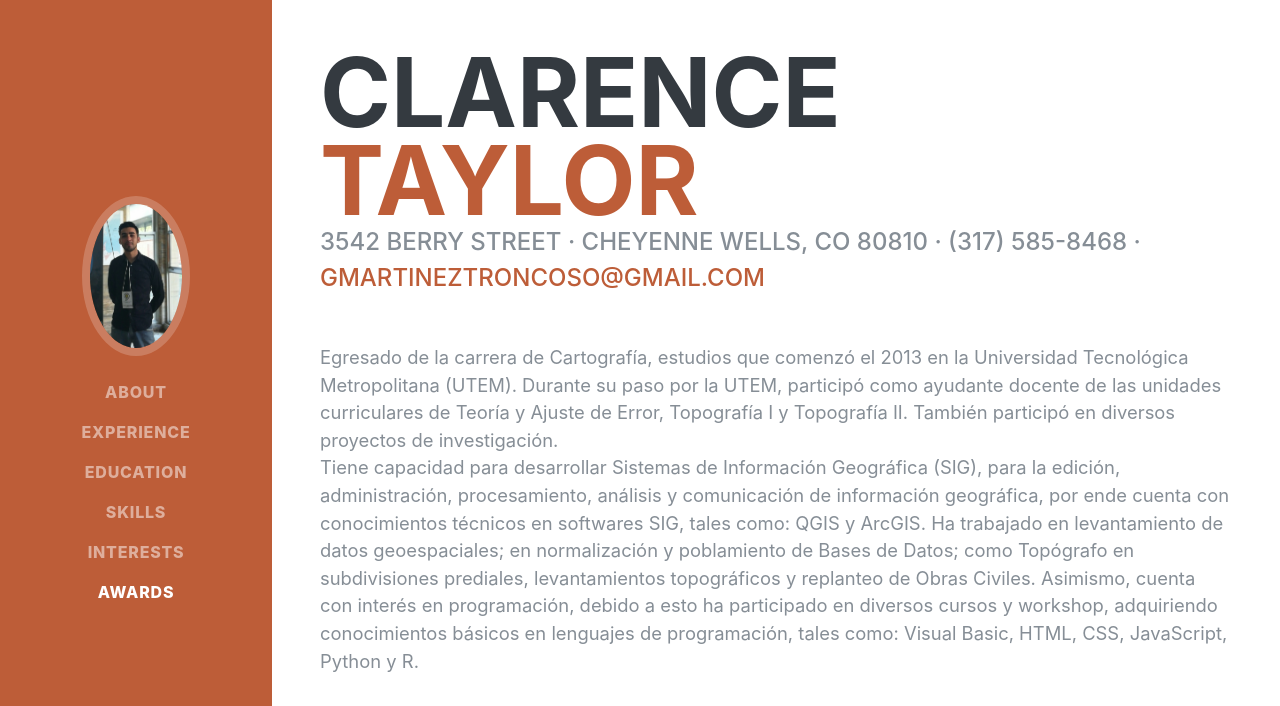
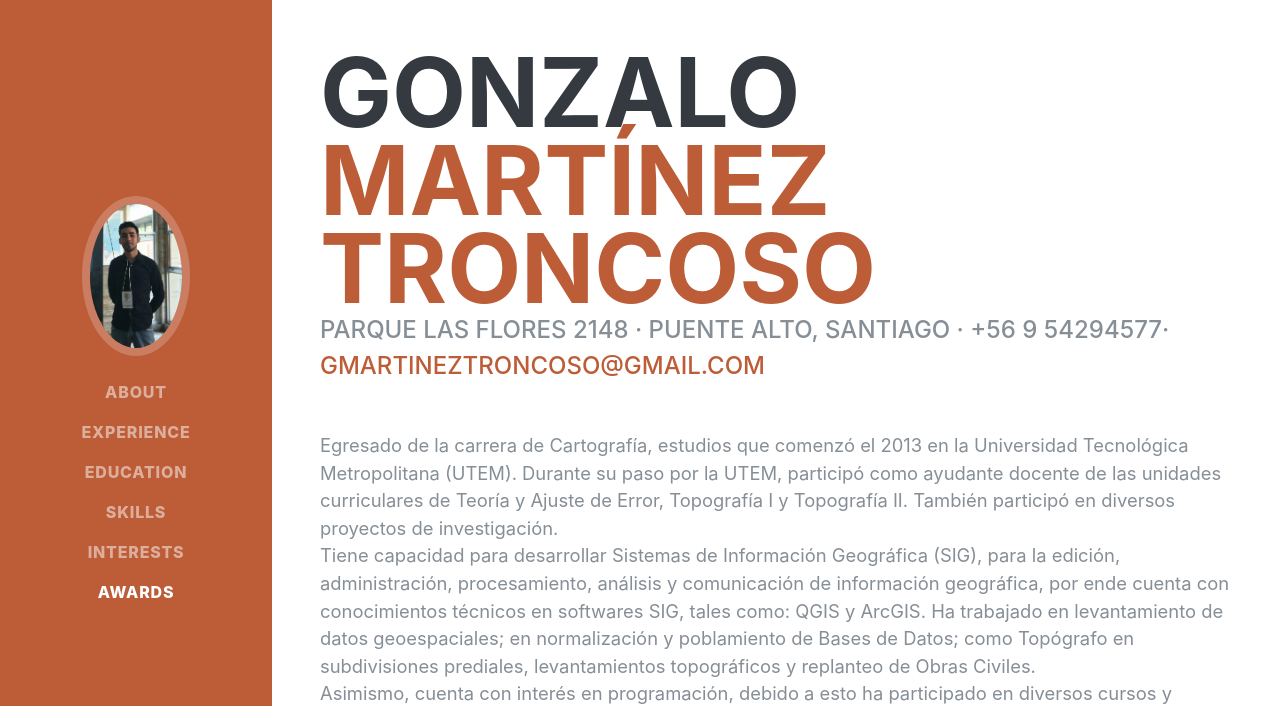
Before and after one commit to Kitatakintatak/CV_Gonzalo_Martinez_Troncoso, a plain HTML site: page index.html in a window 1280 px wide. Shown: the top 706 px of the page. Drawn offline with nearby package versions, Linux system fonts and the light colour scheme; files that its build step writes are made by us from their sources; a web font is replaced by a local one.

Commit message:
Update index.html

```diff
--- a/index.html
+++ b/index.html
@@ -63,15 +63,15 @@
 
       <section class="resume-section p-3 p-lg-5 d-flex d-column" id="about">
         <div class="my-auto">
-          <h1 class="mb-0">Clarence
-            <span class="text-primary">Taylor</span>
+          <h1 class="mb-0">Gonzalo
+            <span class="text-primary">Martínez Troncoso</span>
           </h1>
-          <div class="subheading mb-5">3542 Berry Street · Cheyenne Wells, CO 80810 · (317) 585-8468 ·
+          <div class="subheading mb-5">Parque las flores 2148 · Puente Alto, Santiago · +56 9 54294577·
             <a href="mailto:gmartineztroncoso@gmail.com">gmartineztroncoso@gmail.com</a>
           </div>
           <p class="lead mb-5">Egresado de la carrera de Cartografía, estudios que comenzó el 2013 en la Universidad Tecnológica Metropolitana (UTEM). Durante su paso por la UTEM, participó como ayudante docente de las unidades curriculares de Teoría y Ajuste de Error, Topografía I y Topografía II. También participó en diversos proyectos de investigación.
-            <br/>Tiene capacidad para desarrollar Sistemas de Información Geográfica (SIG), para la edición, administración, procesamiento, análisis y comunicación de información geográfica, por ende cuenta con conocimientos técnicos en softwares SIG, tales como: QGIS y ArcGIS. Ha trabajado en levantamiento de datos geoespaciales; en normalización y poblamiento de Bases de Datos; como Topógrafo en subdivisiones prediales, levantamientos topográficos y replanteo de Obras Civiles.
-            Asimismo, cuenta con interés en programación, debido a esto ha participado en diversos cursos y workshop, adquiriendo conocimientos básicos en lenguajes de programación, tales como: Visual Basic, HTML, CSS, JavaScript, Python y R.</p>
+            <br/> Tiene capacidad para desarrollar Sistemas de Información Geográfica (SIG), para la edición, administración, procesamiento, análisis y comunicación de información geográfica, por ende cuenta con conocimientos técnicos en softwares SIG, tales como: QGIS y ArcGIS. Ha trabajado en levantamiento de datos geoespaciales; en normalización y poblamiento de Bases de Datos; como Topógrafo en subdivisiones prediales, levantamientos topográficos y replanteo de Obras Civiles.
+            <br/> Asimismo, cuenta con interés en programación, debido a esto ha participado en diversos cursos y workshop, adquiriendo conocimientos básicos en lenguajes de programación, tales como: Visual Basic, HTML, CSS, JavaScript, Python y R.</p>
           <div class="social-icons">
             <a href="#">
               <i class="fab fa-linkedin-in"></i>
```
